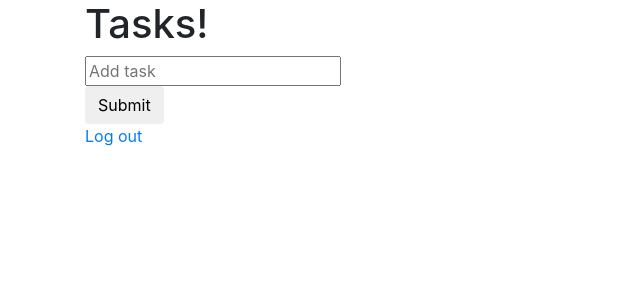
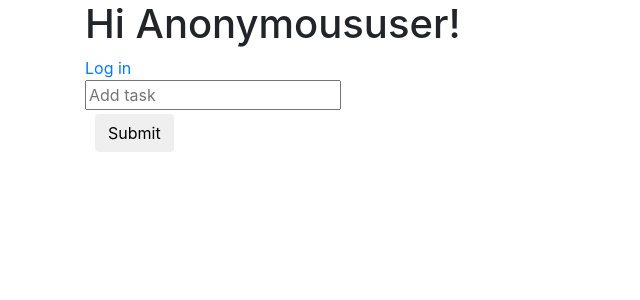
Before and after one commit to zomvie-break/blog, a Django app: template mysite/todo/templates/todo/task_list.html in a window 1280 px wide. Shown: the part 58-358 px from the top of the page, without its empty margins (0-640 px from the left). Run offline with Django 3.2, Linux system fonts and the light colour scheme; the template is opened without the code that fills it, so the values that code supplies are empty; some libraries are stand-ins or nearby versions.

Commit message:
add css to todo templates

```diff
--- a/mysite/todo/models.py
+++ b/mysite/todo/models.py
@@ -1,12 +1,12 @@
 from django.db import models
 from django.contrib.auth.models import User
+
 # Create your models here.
 class Task(models.Model):
     user = models.ForeignKey( User, on_delete=models.CASCADE, null=True, blank=True)
     title = models.CharField(max_length=200)
-    description = models.TextField(null=True, blank=True)
     completed = models.BooleanField(default=False)
     created = models.DateTimeField(auto_now_add=True)
 
     def __str__(self):
-        return self.title
+        return str(self.title)
--- a/mysite/todo/templates/todo/task_list.html
+++ b/mysite/todo/templates/todo/task_list.html
@@ -2,18 +2,31 @@
 {% load static %}
 {% block content %}
 <link rel="stylesheet" href="{% static 'todo/todo.css' %}">
+<div class="pad-container">
+    <div class="todo-container">
 
-<h1>Tasks!</h1>
+        <div class="header-bar">
+            <div>
+                <h1> Hi {{ request.user | title }}!</h1>
+            </div>
+            <div>
+                {% if request.user.is_authenticated %}
+                <a href="{% url 'logout' %}">Log out</a>
+                {% else %}
+                <a href="{% url 'login' %}">Log in</a>
+                {% endif %}
+            </div>
+        </div>
 
 
         <div id="task-container">
             <div id="form-wrapper">
                 <form action="" id="form">
                     <div class="flex-wrapper">
-                <div style="flex: 6;">
+                        <div style="flex: 5;">
                             <input type="text" name="title" id="title" placeholder="Add task">
                         </div>
-                <div style="flex: 1;">
+                        <div style="flex: 1; margin-left: 10px; margin-top: 4px;">
                             <input type="submit" class="btn" id="submit">
                         </div>
                     </div>
@@ -24,8 +37,9 @@
 
             </div>
         </div>
+    </div>
+</div>
 
-<p><a href="{% url 'logout' %}">Log out</a></p>
 
 <script type="text/javascript" src="{% static 'todo/todo.js' %}"></script>
 {% endblock content %}
--- a/mysite/todo/views.py
+++ b/mysite/todo/views.py
@@ -6,8 +6,7 @@ from django.contrib.auth.mixins import LoginRequiredMixin
 from django.contrib.auth.forms import UserCreationForm
 from django.contrib.auth import login
 from django.views.generic.list import ListView
-from django.views.generic.edit import UpdateView, FormView
-
+from django.views.generic.edit import UpdateView, FormView, CreateView
 
 from rest_framework.decorators import api_view, authentication_classes, permission_classes
 from rest_framework.response import Response
@@ -57,8 +56,6 @@ class TaskUpdateView(LoginRequiredMixin, UpdateView):
     model = Task
     template_name = "task_update.html"
 
-
-
 # APIs
 
 @api_view(['GET'])
```
Also changed, not shown: mysite/home/templates/authentication/login.html (+8 -0 lines), mysite/home/templates/authentication/logout.html (+14 -6 lines), mysite/home/templates/authentication/register.html (+14 -2 lines), mysite/todo/migrations/0003_remove_task_description.py (added). Lines whose indentation alone changed are shown as unchanged.
